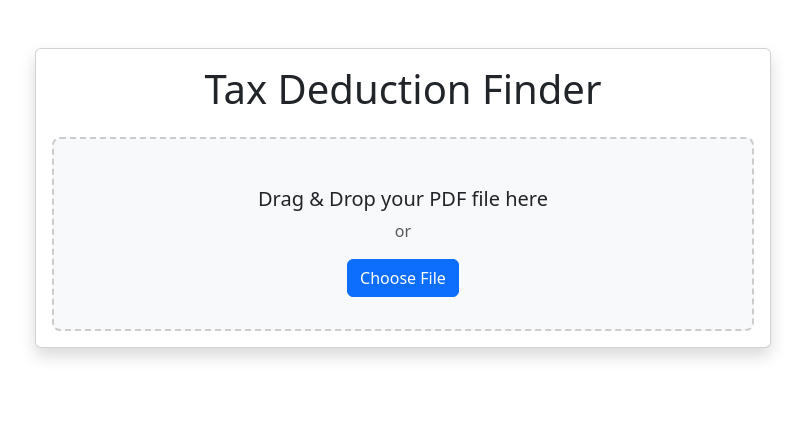
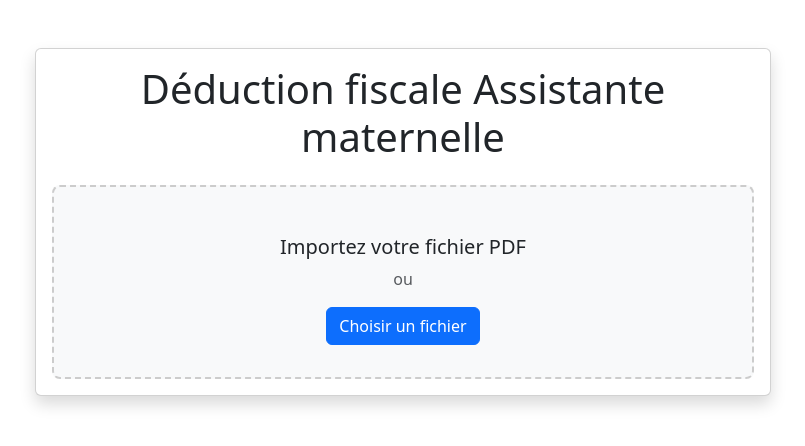
Before and after one commit to AlexLombry/AssMatTaxes, a Flask app: page / in a window 1280 px wide. Shown: the top 446 px of the page, without its empty margins (237-1042 px from the left). Run offline with Flask 3, Linux system fonts and the light colour scheme.

Commit message:
French translation

```diff
--- a/templates/index.html
+++ b/templates/index.html
@@ -43,17 +43,17 @@
             <div class="col-md-8">
                 <div class="card shadow">
                     <div class="card-body">
-                        <h1 class="text-center mb-4">Tax Deduction Finder</h1>
+                        <h1 class="text-center mb-4">Déduction fiscale Assistante maternelle</h1>
 
                         <div class="drop-zone" id="dropZone">
                             <div class="mb-3">
                                 <i class="bi bi-file-earmark-pdf fs-1"></i>
                             </div>
-                            <h5>Drag & Drop your PDF file here</h5>
-                            <p class="text-muted">or</p>
+                            <h5>Importez votre fichier PDF</h5>
+                            <p class="text-muted">ou</p>
                             <input type="file" id="fileInput" class="d-none" accept=".pdf">
                             <button class="btn btn-primary" onclick="document.getElementById('fileInput').click()">
-                                Choose File
+                                Choisir un fichier
                             </button>
                         </div>
 
@@ -63,7 +63,7 @@
                             <div class="spinner-border text-primary" role="status">
                                 <span class="visually-hidden">Loading...</span>
                             </div>
-                            <p class="mt-2">Processing your file...</p>
+                            <p class="mt-2">Traitement de votre fichier...</p>
                             <div class="progress mt-3" style="display: none;">
                                 <div class="progress-bar progress-bar-striped progress-bar-animated"
                                      role="progressbar"
@@ -73,15 +73,15 @@
                         </div>
 
                         <div class="result-card" id="resultCard">
-                            <h4 class="mb-3">Results</h4>
+                            <h4 class="mb-3">Résultats</h4>
                             <div class="mb-3">
-                                <strong>File:</strong> <span id="fileName"></span>
+                                <strong>Fichier:</strong> <span id="fileName"></span>
                             </div>
                             <div class="mb-3">
-                                <strong>Total Amount:</strong> <span id="totalAmount"></span>
+                                <strong>Montant total:</strong> <span id="totalAmount"></span>
                             </div>
                             <div class="mb-3">
-                                <strong>Amounts by Page:</strong>
+                                <strong>Montants par page:</strong>
                                 <ul class="list-group mt-2" id="amountsList"></ul>
                             </div>
                         </div>
```
